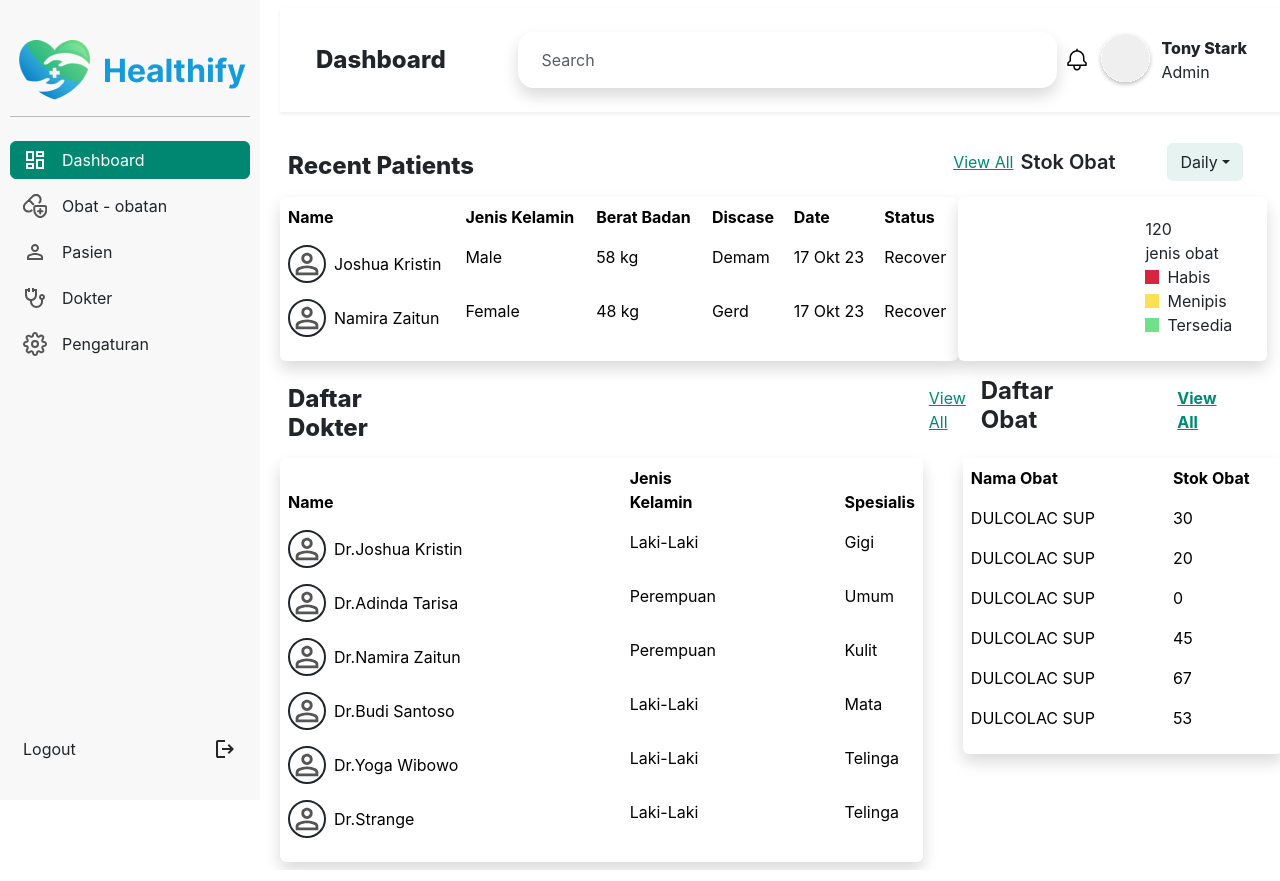
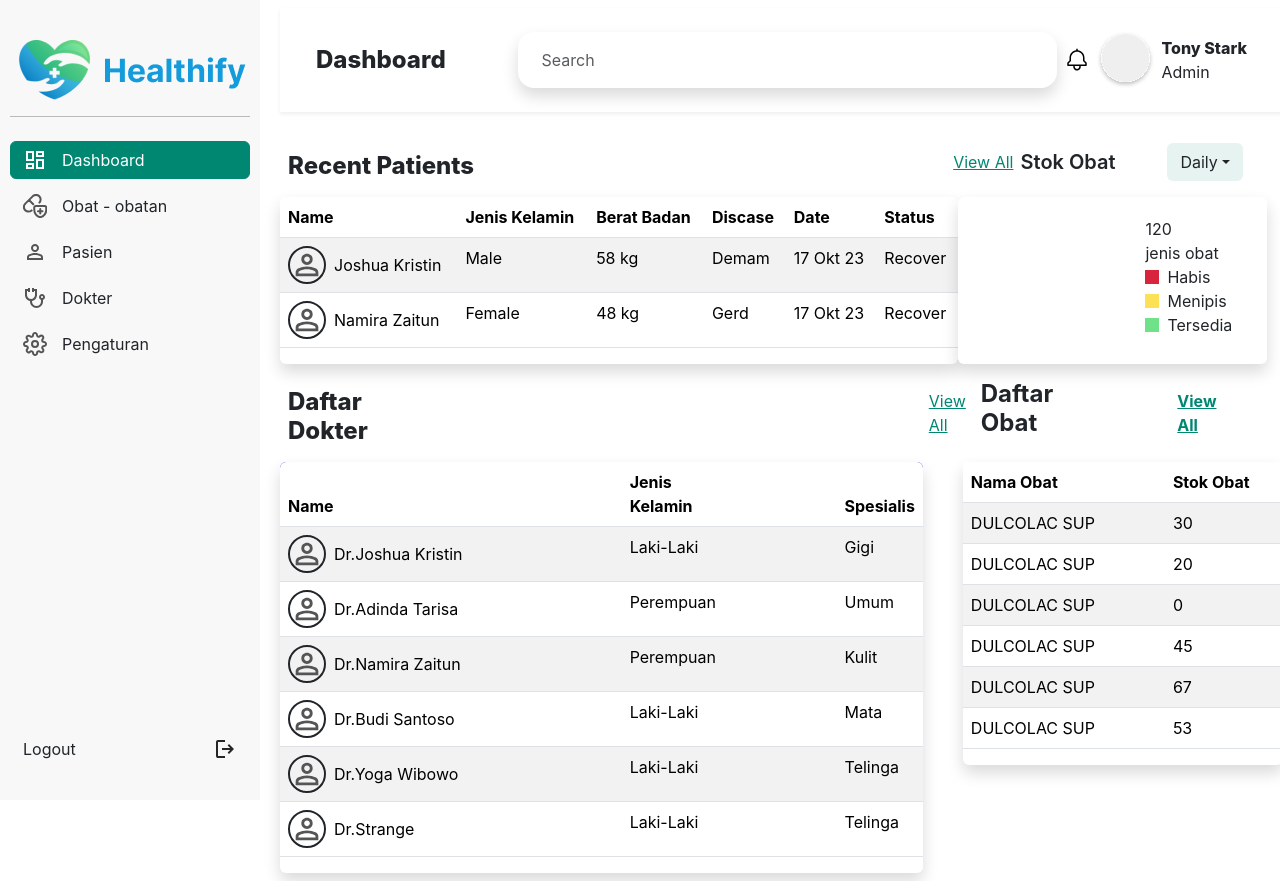
Before and after one commit to Health-Care-System/fe-react-admin, a React (Vite) app: page / in a window 1280 px wide. Built offline with nearby package versions, Linux system fonts and the light colour scheme.

Commit message:
on pregress bang

```diff
--- a/src/components/DaftarDokter/DaftarDokter.css
+++ b/src/components/DaftarDokter/DaftarDokter.css
@@ -9,3 +9,7 @@
 .table-dokter {
     box-shadow: 0px 2px 4px 0px rgba(0, 0, 0, 0.07);
 }
+
+.daftar-dokter {
+    background: blue !important;
+}
--- a/src/components/DaftarDokter/index.jsx
+++ b/src/components/DaftarDokter/index.jsx
@@ -47,7 +47,7 @@ export const DaftarDokter = () => {
     return (
       <>
         <div className="table-dokter table-responsive card shadow border-0">
-            <table className="table table-borderless">
+            <table className="daftar-dokter table table-striped ">
                 <thead>
                     <tr>
                         <th className="table-name">Name</th>
--- a/src/components/DaftarObat/index.jsx
+++ b/src/components/DaftarObat/index.jsx
@@ -33,7 +33,7 @@ export const DaftarObat = () => {
     return (
       <>
         <div className="table-obat card shadow border-0">
-            <table className="table table-borderless">
+            <table className="table table-striped">
                 <thead>
                     <tr>
                         <th className="table-nama-obat">Nama Obat</th>
--- a/src/components/RecentPatients/index.jsx
+++ b/src/components/RecentPatients/index.jsx
@@ -29,7 +29,7 @@ export const RecentPatient = () => {
     return (
       <>
         <div className="table-responsive card shadow border-0">
-            <table className="table table-borderless">
+            <table className="table table-striped">
                 <thead>
                     <tr>
                         <th>Name</th>
```
